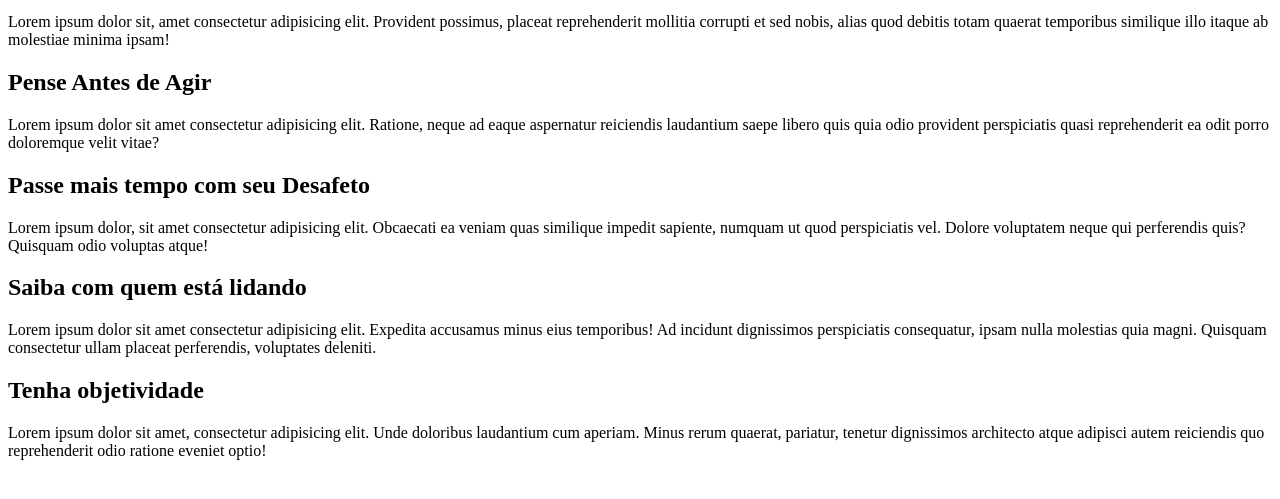
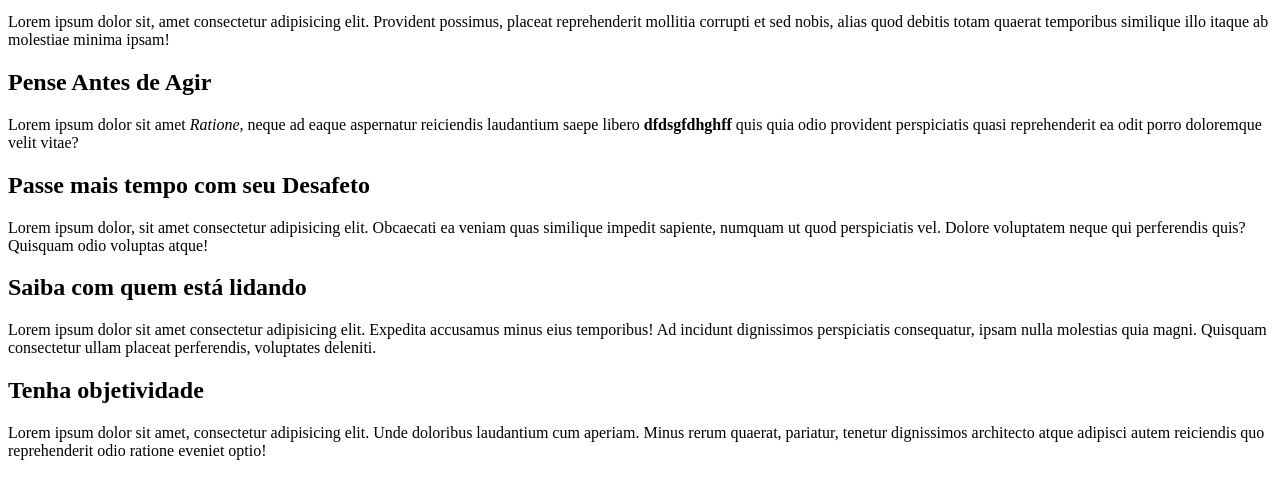
Before and after one commit to SabrinaColombiano/estudo, a plain HTML site: page ex006/index.html in a window 1280 px wide. Shown: the part 119-618 px from the top of the page. Drawn offline with Linux system fonts and the light colour scheme.

Commit message:
Update index.html

```diff
--- a/ex006/index.html
+++ b/ex006/index.html
@@ -11,8 +11,8 @@
 <h1>Falta de Sintonia</h1>
 <p>Lorem ipsum dolor sit amet consectetur adipisicing elit. Nobis facere eaque vitae! Labore reiciendis, cupiditate, vel voluptates eveniet doloremque dolorem sequi nesciunt beatae alias magni accusantium corporis id? Corrupti, non? </p>
 <p>Lorem ipsum dolor sit, amet consectetur adipisicing elit. Provident possimus, placeat reprehenderit mollitia corrupti et sed nobis, alias quod debitis totam quaerat temporibus similique illo itaque ab molestiae minima ipsam!</p>
-<h2>Pense Antes de Agir</h2>
-<p>Lorem ipsum dolor sit amet consectetur adipisicing elit. Ratione, neque ad eaque aspernatur reiciendis laudantium saepe libero quis quia odio provident perspiciatis quasi reprehenderit ea odit porro doloremque velit vitae?</p>
+<h2> Pense Antes de Agir</h2>
+<p>Lorem ipsum dolor sit amet  <em>Ratione,</em>  neque ad eaque aspernatur reiciendis laudantium saepe libero <strong>dfdsgfdhghff</strong> quis quia odio provident perspiciatis quasi reprehenderit ea odit porro doloremque velit vitae?</p>
 <h2>Passe mais tempo com seu Desafeto</h2>
 <p>Lorem ipsum dolor, sit amet consectetur adipisicing elit. Obcaecati ea veniam quas similique impedit sapiente, numquam ut quod perspiciatis vel. Dolore voluptatem neque qui perferendis quis? Quisquam odio voluptas atque!</p>
 <h2>Saiba com quem está lidando</h2>
```
